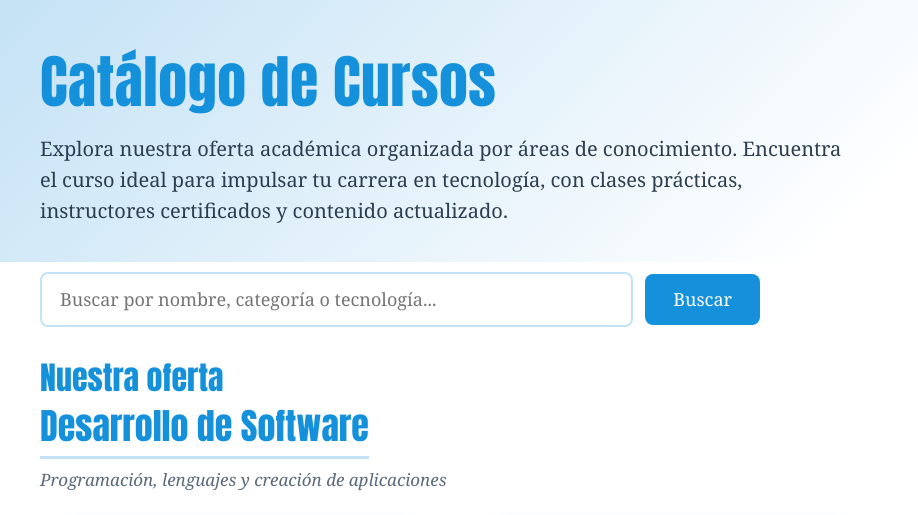
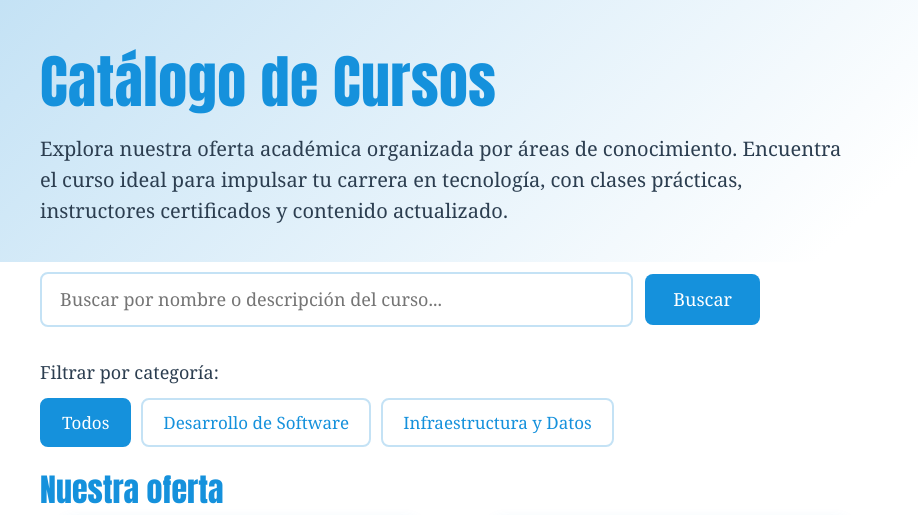
Before and after one commit to Fidelitas-Ambiente-Web-Cliente-Servidor/sc502-ln-practica1-sc502_ln_practica1_q2_2026_g5, a PHP site: page /cursos.html in a window 1280 px wide. Shown: the part 164-679 px from the top of the page, without its empty margins (0-918 px from the left). Run offline with PHP 8.4, Linux system fonts and the light colour scheme.

Commit message:
Rol 2 - Catálogo de cursos con búsqueda y filtrado dinámico terminado

```diff
--- a/Rol2/css/cursos.css
+++ b/Rol2/css/cursos.css
@@ -125,6 +125,57 @@ a {
 
 .formulario-busqueda .btn-buscar:hover {
     background-color: #0d6ead;
+}
+
+/* ——— Filtros por categoría ——— */
+
+.seccion-filtros {
+    padding: 0 40px 24px;
+}
+
+.texto-filtros {
+    margin: 0 0 12px;
+    font-size: 18px !important;
+    color: #2c3e50;
+}
+
+.filtros-categoria {
+    display: flex;
+    flex-wrap: wrap;
+    gap: 10px;
+}
+
+.btn-filtro {
+    padding: 10px 20px;
+    font-size: 17px;
+    font-family: Cambria, Cochin, Georgia, Times, 'Times New Roman', serif;
+    background-color: #ffffff;
+    color: #1591DC !important;
+    border: 2px solid #C4E2F5;
+    border-radius: 8px;
+    cursor: pointer;
+    transition: background-color 0.2s ease, color 0.2s ease, border-color 0.2s ease;
+}
+
+.btn-filtro:hover {
+    border-color: #1591DC;
+    background-color: #e8f4fc;
+}
+
+.btn-filtro.activo {
+    background-color: #1591DC;
+    color: #ffffff !important;
+    border-color: #1591DC;
+}
+
+.mensaje-sin-resultados {
+    margin: 0 40px 24px;
+    padding: 16px 20px;
+    font-size: 18px !important;
+    color: #5a6a7a;
+    background-color: #e8f4fc;
+    border-left: 4px solid #1591DC;
+    border-radius: 0 8px 8px 0;
 }
 
 /* ——— Categorías ——— */
--- a/Rol2/cursos.html
+++ b/Rol2/cursos.html
@@ -14,8 +14,8 @@
     <header>
         <nav class="navbar navbar-expand-lg bg-body-tertiary" id="Menu">
             <div class="container-fluid">
-                <a class="navbar-brand" href="index.html">
-                    <img src="../images/logo.png" alt="NextGen Academy" width="180">
+                <a class="navbar-brand" href="../Rol1/index.html">
+                    <img src="../images/Logo.png" alt="NextGen Academy" width="180">
                 </a>
                 <button class="navbar-toggler" type="button" data-bs-toggle="collapse"
                     data-bs-target="#navbarSupportedContent" aria-controls="navbarSupportedContent"
@@ -28,10 +28,10 @@
                             <a class="nav-link active" aria-current="page" href="cursos.html">Cursos</a>
                         </li>
                         <li class="nav-item">
-                            <a class="nav-link" href="profesores.html">Profesores</a>
+                            <a class="nav-link" href="../Rol3/profesores.html">Profesores</a>
                         </li>
                         <li class="nav-item">
-                            <a class="nav-link" href="contacto.html">Contacto</a>
+                            <a class="nav-link" href="../Rol4/contacto.html">Contacto</a>
                         </li>
                     </ul>
                     <form class="d-flex" role="search">
@@ -54,139 +54,31 @@
 
         <section class="seccion-busqueda" aria-label="Buscar cursos">
             <form class="formulario-busqueda" role="search" action="#" method="get">
-                <input type="search" name="q" placeholder="Buscar por nombre, categoría o tecnología..."
-                    aria-label="Buscar cursos">
+                <input type="search" id="campo-busqueda" name="q"
+                    placeholder="Buscar por nombre o descripción del curso..." aria-label="Buscar cursos">
                 <button class="btn-buscar" type="submit">Buscar</button>
             </form>
         </section>
 
-        <h2>Nuestra oferta</h2>
-
-        <!-- Categoría 1: Desarrollo de Software -->
-        <section class="seccion-categoria" aria-labelledby="cat-desarrollo">
-            <h3 class="titulo-categoria" id="cat-desarrollo">Desarrollo de Software</h3>
-            <p class="subtitulo-categoria">Programación, lenguajes y creación de aplicaciones</p>
-
-            <div class="container-fluid">
-                <div class="row contenedor-tarjetas">
-                    <div class="col-12 col-md-6 col-lg-4 d-flex justify-content-center mb-4">
-                        <article class="card" style="width: 22rem;">
-                            <img src="../images/progra.jpg" class="imagen-card" alt="Programación básica">
-                            <div class="card-body">
-                                <span class="etiqueta-categoria">Desarrollo de Software</span>
-                                <h5 class="card-title">Programación básica</h5>
-                                <p class="card-text">Aprende variables, estructuras de control, métodos, arreglos y los
-                                    pilares de la programación orientada a objetos con ejercicios guiados.</p>
-                                <div class="curso-meta">
-                                    <p class="curso-duracion">⏱ 8 semanas</p>
-                                    <p class="curso-precio">$149</p>
-                                </div>
-                                <button class="btn btn-primary w-100" type="button">Ver más</button>
-                            </div>
-                        </article>
-                    </div>
-
-                    <div class="col-12 col-md-6 col-lg-4 d-flex justify-content-center mb-4">
-                        <article class="card" style="width: 22rem;">
-                            <img src="../images/web.jpg" class="imagen-card" alt="Desarrollo Web Full Stack">
-                            <div class="card-body">
-                                <span class="etiqueta-categoria">Desarrollo de Software</span>
-                                <h5 class="card-title">Desarrollo Web Full Stack</h5>
-                                <p class="card-text">Construye sitios y aplicaciones web con HTML, CSS, JavaScript y
-                                    fundamentos de backend para proyectos reales.</p>
-                                <div class="curso-meta">
-                                    <p class="curso-duracion">⏱ 12 semanas</p>
-                                    <p class="curso-precio">$219</p>
-                                </div>
-                                <button class="btn btn-primary w-100" type="button">Ver más</button>
-                            </div>
-                        </article>
-                    </div>
-
-                    <div class="col-12 col-md-6 col-lg-4 d-flex justify-content-center mb-4">
-                        <article class="card" style="width: 22rem;">
-                            <img src="../images/python.jpg" class="imagen-card" alt="Python para principiantes">
-                            <div class="card-body">
-                                <span class="etiqueta-categoria">Desarrollo de Software</span>
-                                <h5 class="card-title">Python para principiantes</h5>
-                                <p class="card-text">Domina la sintaxis de Python, estructuras de datos, funciones y
-                                    automatización de tareas con proyectos prácticos.</p>
-                                <div class="curso-meta">
-                                    <p class="curso-duracion">⏱ 10 semanas</p>
-                                    <p class="curso-precio">$179</p>
-                                </div>
-                                <button class="btn btn-primary w-100" type="button">Ver más</button>
-                            </div>
-                        </article>
-                    </div>
-                </div>
+        <section class="seccion-filtros" aria-label="Filtrar por categoría">
+            <p class="texto-filtros">Filtrar por categoría:</p>
+            <div class="filtros-categoria">
+                <button class="btn-filtro activo" type="button" data-categoria="todos">Todos</button>
+                <button class="btn-filtro" type="button" data-categoria="Desarrollo de Software">Desarrollo de Software</button>
+                <button class="btn-filtro" type="button" data-categoria="Infraestructura y Datos">Infraestructura y Datos</button>
             </div>
         </section>
 
-        <hr>
+        <h2>Nuestra oferta</h2>
 
-        <!-- Categoría 2: Infraestructura y Datos -->
-        <section class="seccion-categoria" aria-labelledby="cat-infraestructura">
-            <h3 class="titulo-categoria" id="cat-infraestructura">Infraestructura y Datos</h3>
-            <p class="subtitulo-categoria">Redes, bases de datos y administración de sistemas</p>
-
+        <section class="seccion-cursos" aria-label="Listado de cursos">
+            <p id="mensaje-sin-resultados" class="mensaje-sin-resultados" hidden>
+                No encontramos cursos con esos criterios. Prueba con otra palabra o cambia la categoría.
+            </p>
             <div class="container-fluid">
-                <div class="row contenedor-tarjetas">
-                    <div class="col-12 col-md-6 col-lg-4 d-flex justify-content-center mb-4">
-                        <article class="card" style="width: 22rem;">
-                            <img src="../images/redes.jpg" class="imagen-card" alt="Introducción a redes">
-                            <div class="card-body">
-                                <span class="etiqueta-categoria">Infraestructura y Datos</span>
-                                <h5 class="card-title">Introducción a redes</h5>
-                                <p class="card-text">Fundamentos de redes informáticas: direccionamiento IP, modelos
-                                    OSI y TCP/IP, y comunicación entre dispositivos.</p>
-                                <div class="curso-meta">
-                                    <p class="curso-duracion">⏱ 6 semanas</p>
-                                    <p class="curso-precio">$129</p>
-                                </div>
-                                <button class="btn btn-primary w-100" type="button">Ver más</button>
-                            </div>
-                        </article>
-                    </div>
-
-                    <div class="col-12 col-md-6 col-lg-4 d-flex justify-content-center mb-4">
-                        <article class="card" style="width: 22rem;">
-                            <img src="../images/bases.jpg" class="imagen-card" alt="Lenguajes de bases de datos">
-                            <div class="card-body">
-                                <span class="etiqueta-categoria">Infraestructura y Datos</span>
-                                <h5 class="card-title">Lenguajes de bases de datos</h5>
-                                <p class="card-text">Diseña y administra bases de datos con SQL: tablas, relaciones,
-                                    llaves primarias y consultas de inserción y actualización.</p>
-                                <div class="curso-meta">
-                                    <p class="curso-duracion">⏱ 9 semanas</p>
-                                    <p class="curso-precio">$169</p>
-                                </div>
-                                <button class="btn btn-primary w-100" type="button">Ver más</button>
-                            </div>
-                        </article>
-                    </div>
-
-                    <div class="col-12 col-md-6 col-lg-4 d-flex justify-content-center mb-4">
-                        <article class="card" style="width: 22rem;">
-                            <img src="../images/linux.jpg" class="imagen-card" alt="Administración de servidores Linux">
-                            <div class="card-body">
-                                <span class="etiqueta-categoria">Infraestructura y Datos</span>
-                                <h5 class="card-title">Administración de servidores Linux</h5>
-                                <p class="card-text">Gestiona usuarios, permisos, servicios y despliegue de
-                                    aplicaciones en entornos Linux de forma segura y eficiente.</p>
-                                <div class="curso-meta">
-                                    <p class="curso-duracion">⏱ 11 semanas</p>
-                                    <p class="curso-precio">$199</p>
-                                </div>
-                                <button class="btn btn-primary w-100" type="button">Ver más</button>
-                            </div>
-                        </article>
-                    </div>
-                </div>
+                <div id="contenedor-cursos" class="row contenedor-tarjetas"></div>
             </div>
         </section>
-
-        <br>
 
         <footer>
             <div class="container text-center">
@@ -211,6 +103,7 @@
         </footer>
     </main>
 
+    <script src="js/cursos.js"></script>
 </body>
 
 </html>
```
Also changed, not shown: Rol2/js/cursos.js (added, +186 -0 lines), images/bases.jpg, images/linux.jpg, images/progra.jpg, images/redes.jpg.
